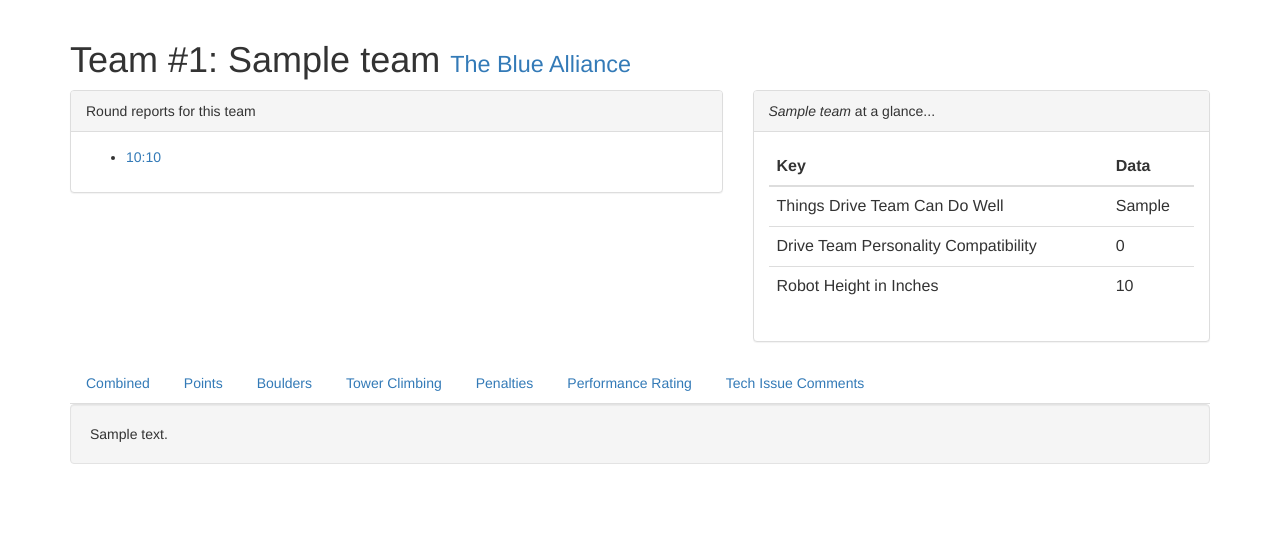
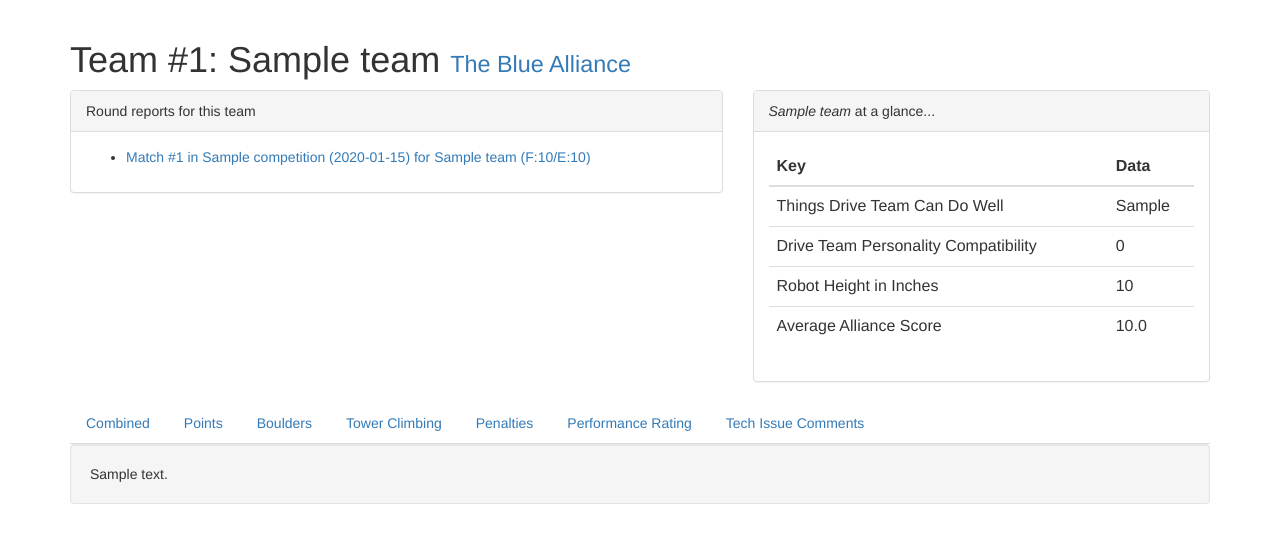
Before and after one commit to Team4761/Scattergun, a Django app: page /scattergun/teams/1 in a window 1280 px wide. Shown: the part 51-594 px from the top of the page. Run offline with Django 3.2, Linux system fonts and the light colour scheme; tables that the repository leaves empty hold one stand-in row (values such as "Sample post"); some libraries are stand-ins or nearby versions.

Commit message:
Add avg alliance score + add string method for RoundReport

```diff
--- a/scattergun/scattergun_coreapp/models.py
+++ b/scattergun/scattergun_coreapp/models.py
@@ -82,3 +82,7 @@ class RoundReport(models.Model):
 
     # Drive team ratings
     driveteam_maneuvering_skill = models.IntegerField(choices=functionality_choices, blank=True, null=True)
+
+    def __str__(self):
+        return "Match #{} in {} for {} (F:{}/E:{})".format(self.match_number, self.competition, self.team.name,
+                                                           self.friendly_alliance_score, self.enemy_alliance_score)
--- a/scattergun/scattergun_coreapp/templates/team.html
+++ b/scattergun/scattergun_coreapp/templates/team.html
@@ -20,7 +20,7 @@
             <div class="panel-body">
                 <ul>
                     {% for report in reports %}
-                    <li><a href="#">{{ report.friendly_alliance_score }}:{{ report.enemy_alliance_score }}</a></li>
+                    <li><a href="#">{{ report }}</a></li>
                     {% endfor %}
                 </ul>
             </div>
@@ -49,6 +49,10 @@
                 <tr>
                     <td>Robot Height in Inches</td>
                     <td>{{ team.robot_height_in_inches }}</td>
+                </tr>
+                <tr>
+                    <td>Average Alliance Score</td>
+                    <td>{{ team.get_average_score }}</td>
                 </tr>
             </table>
         </div>
```
